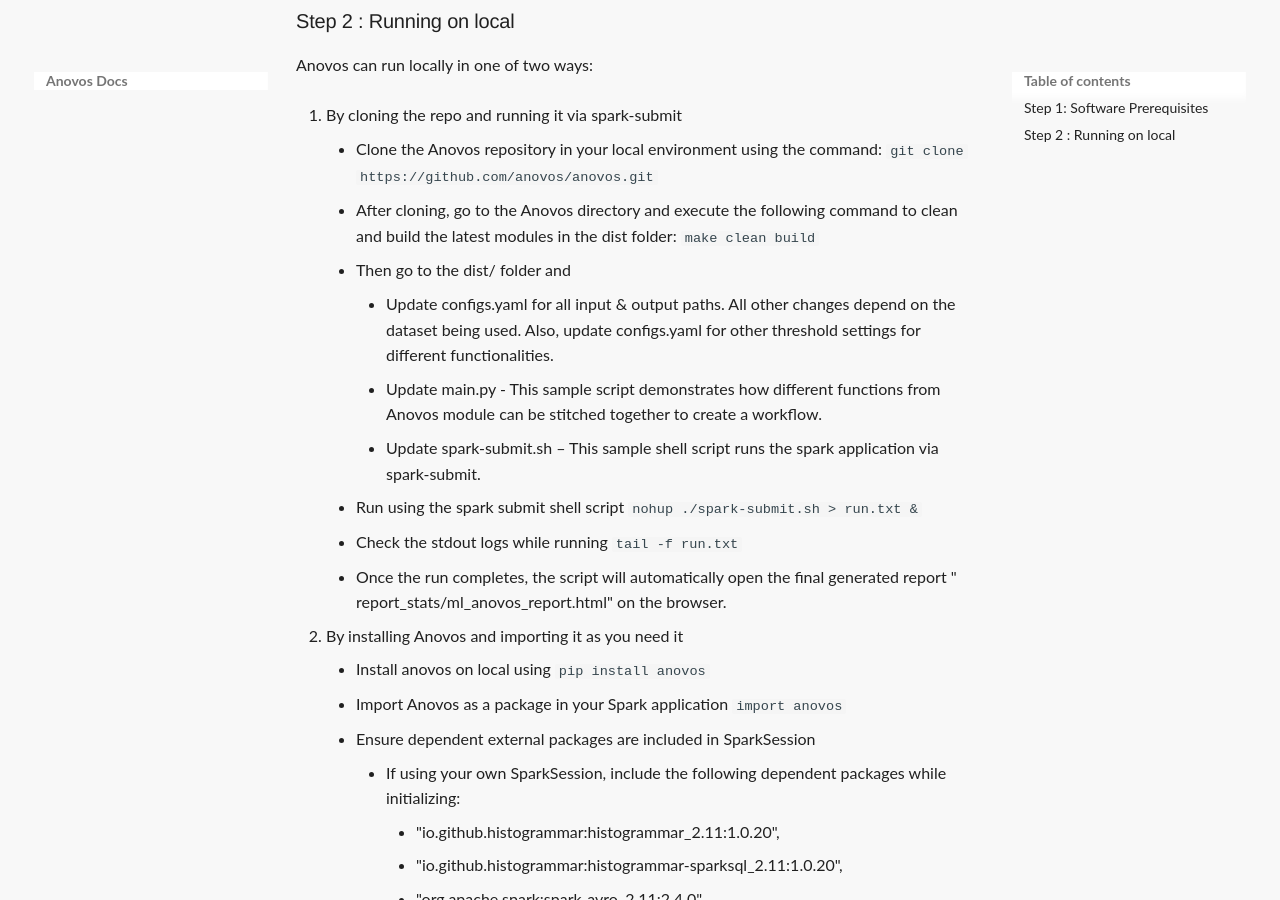
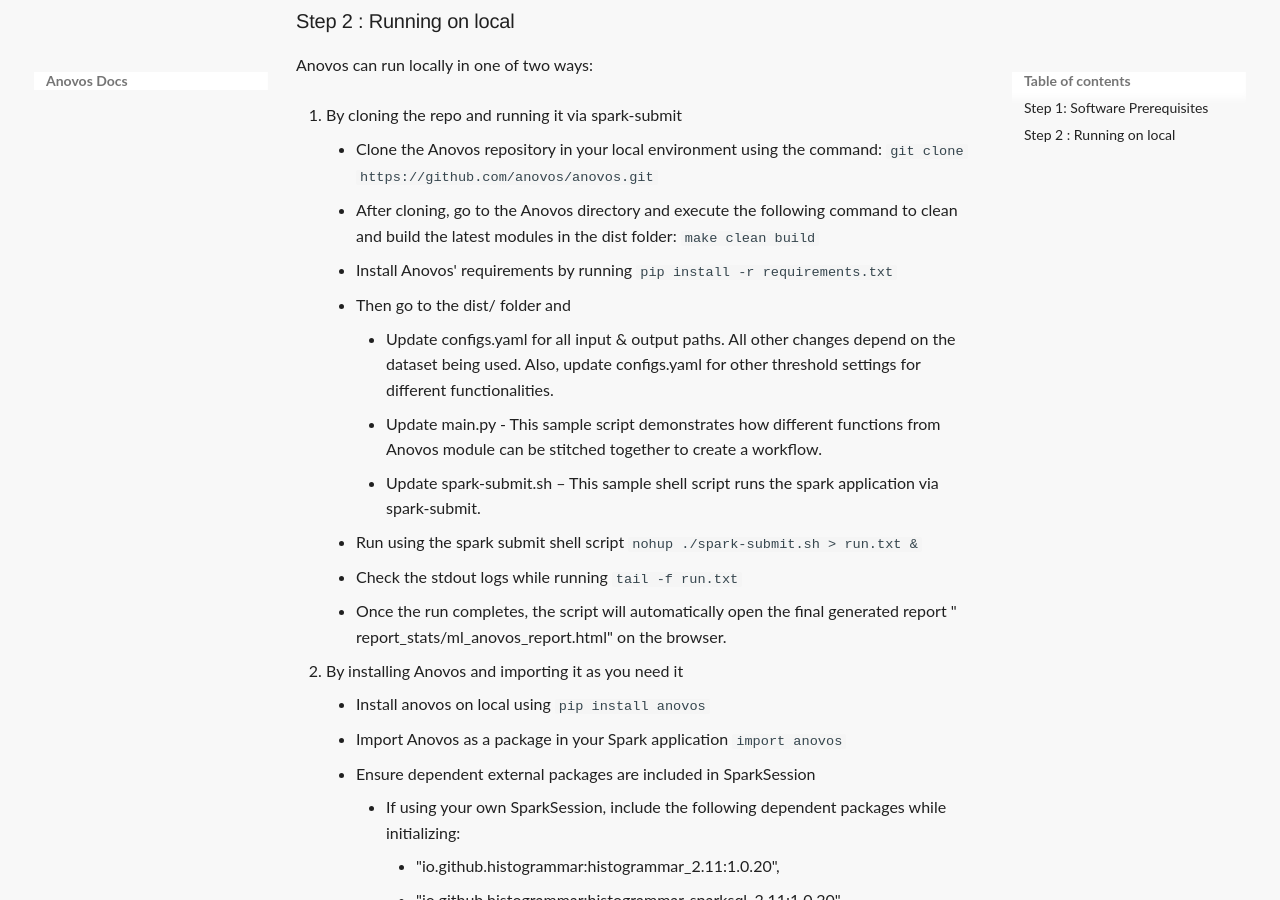
Before and after one commit to anovos/anovos-docs, an MkDocs documentation site: the page built from docs/docs/setting-up-your-environment/anovos-on-local/index.md, in a window 1280 px wide and 900 px high, scrolled down 556 px. Built offline with MkDocs 1.6.1 and Material for MkDocs 9.7.7, drawn with Linux system fonts in a browser that asks for light colours.

Commit message:
Add missing step in running the example

```diff
--- a/docs/docs/setting-up-your-environment/anovos-on-local/index.md
+++ b/docs/docs/setting-up-your-environment/anovos-on-local/index.md
@@ -21,6 +21,7 @@
     - After cloning, go to the Anovos directory and execute the following command to clean and build the latest modules
       in the dist folder:
       `make clean build`
+    - Install Anovos' requirements by running `pip install -r requirements.txt`
     - Then go to the dist/ folder and
         - Update configs.yaml for all input & output paths. All other changes depend on the dataset being used. Also,
           update configs.yaml for other threshold settings for different functionalities.
```
